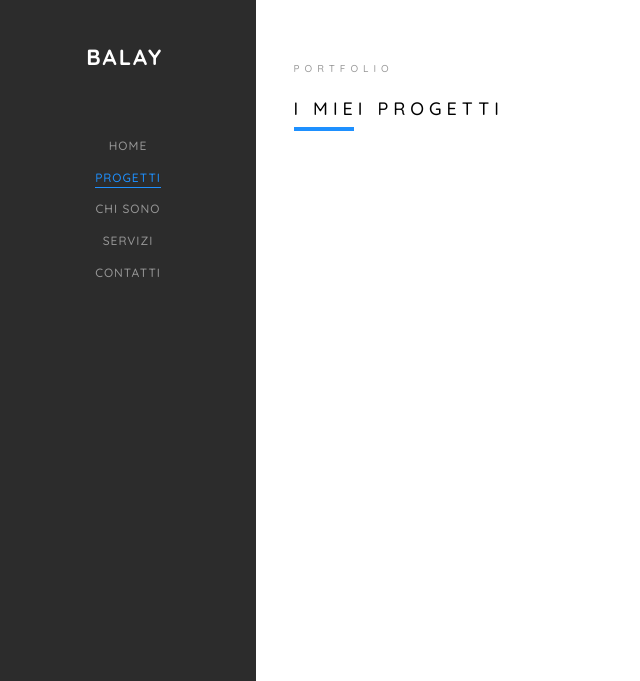
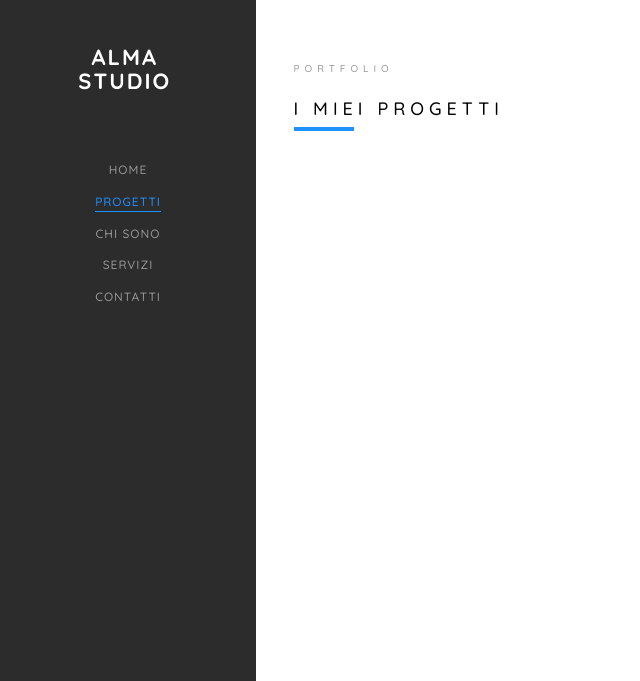
Before and after one commit to almadesignstudio/almadesignstudio.github.io, a plain HTML site: page work.html in a window 1280 px wide. Shown: the top 681 px of the page, without its empty margins (0-640 px from the left). Drawn offline with nearby package versions, Linux system fonts and the light colour scheme; files whose address does not match are found by name.

Commit message:
Update work.html

```diff
--- a/work.html
+++ b/work.html
@@ -29,7 +29,7 @@
 <div id="colorlib-page">
     <a href="#" class="js-colorlib-nav-toggle colorlib-nav-toggle"><i></i></a>
     <aside id="colorlib-aside" role="complementary" class="border js-fullheight">
-        <h1 id="colorlib-logo"><a href="index.html">Balay</a></h1>
+        <h1 id="colorlib-logo"><a href="index.html">ALMa studio</a></h1>
         <nav id="colorlib-main-menu" role="navigation">
             <ul>
                 <li><a href="index.html">Home</a></li>
```
